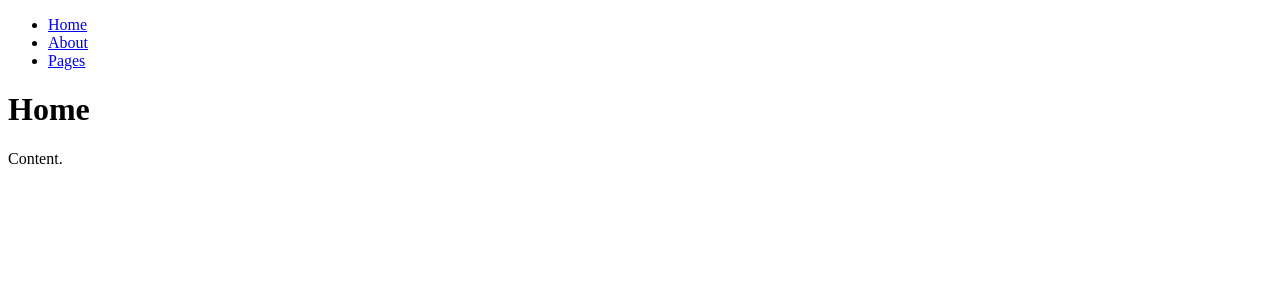
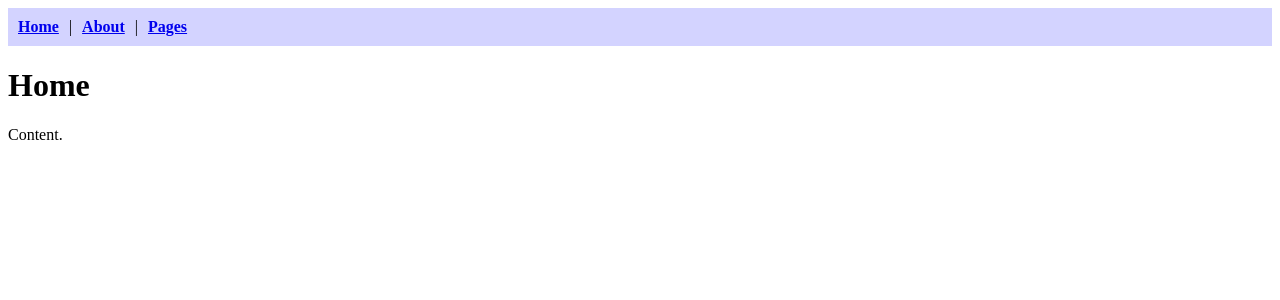
Before and after one commit to Toxe/react-router, a React (Create React App) app: page / in a window 1280 px wide. Shown: the top 300 px of the page. Built offline with nearby package versions, Linux system fonts and the light colour scheme.

Commit message:
Style navigation

```diff
--- a/src/Navigation.js
+++ b/src/Navigation.js
@@ -1,20 +1,30 @@
 import React from "react";
 import { Link } from "react-router-dom";
+import styled from "styled-components";
+
+const Nav = styled.div`
+    display: flex;
+    padding: 10px;
+    background: #d3d3ff;
+`;
+
+const Item = styled.div`
+    > a {
+        font-weight: bold;
+    }
+
+    &:not(:last-child)::after {
+        content: "|";
+        padding: 0px 10px 0px 10px;
+    }
+`;
 
 export default function Navigation() {
     return (
-        <nav>
-            <ul>
-                <li>
-                    <Link to="/">Home</Link>
-                </li>
-                <li>
-                    <Link to="/about">About</Link>
-                </li>
-                <li>
-                    <Link to="/pages">Pages</Link>
-                </li>
-            </ul>
-        </nav>
+        <Nav>
+            <Item><Link to="/">Home</Link></Item>
+            <Item><Link to="/about">About</Link></Item>
+            <Item><Link to="/pages">Pages</Link></Item>
+        </Nav>
     );
 }
```
